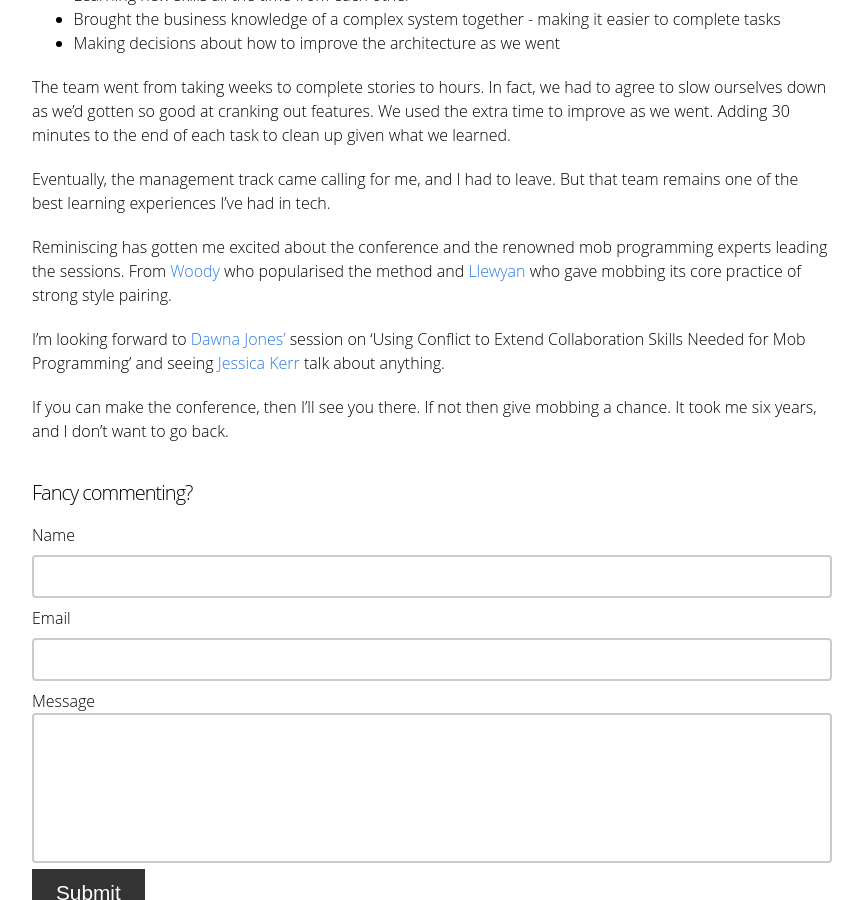
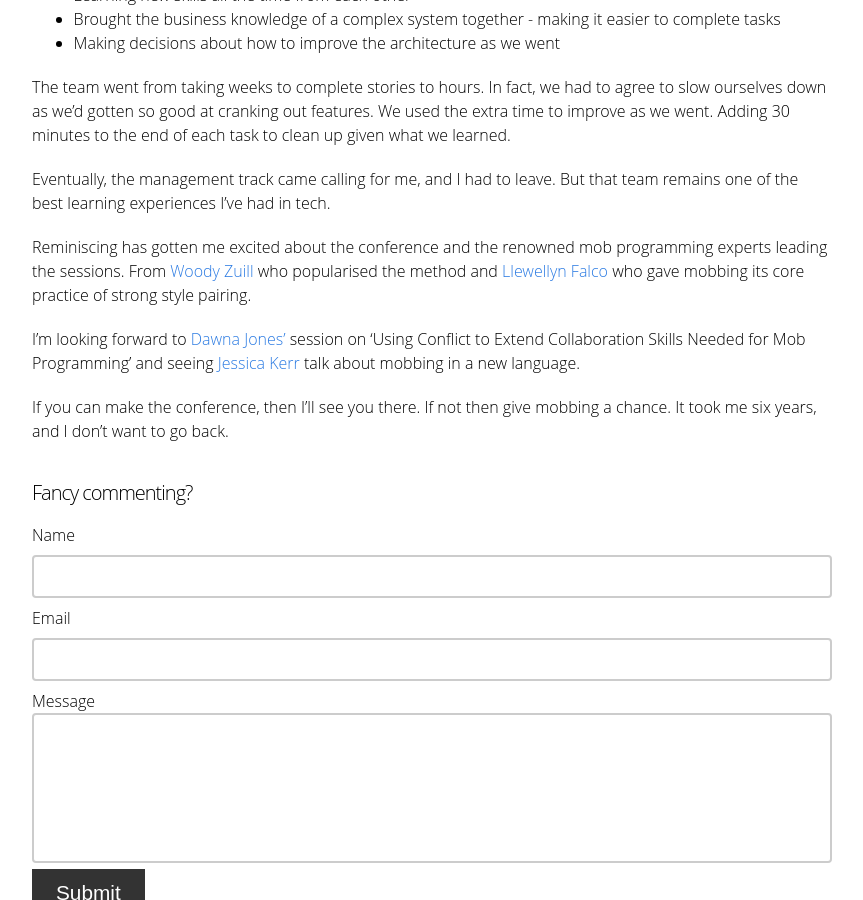
Before and after one commit to joejag/techblog, a Jekyll site: the page built from _posts/2018-02-07-how-i-learned-mobbing.md, in a window 1280 px wide and 900 px high, scrolled down 2045 px. Shown: the whole window, without its empty margins (208-1071 px from the left). Built offline with Jekyll 4.4.1, drawn with Linux system fonts in a browser that asks for light colours.

Commit message:
fix names

```diff
--- a/_posts/2018-02-07-how-i-learned-mobbing.md
+++ b/_posts/2018-02-07-how-i-learned-mobbing.md
@@ -51,8 +51,8 @@ The team went from taking weeks to complete stories to hours. In fact, we had to
 
 Eventually, the management track came calling for me, and I had to leave. But that team remains one of the best learning experiences I've had in tech.
 
-Reminiscing has gotten me excited about the conference and the renowned mob programming experts leading the sessions. From [Woody](https://agilegamesnewengland.com/index.php/mob-programming-conference/41-session/204-facilitation-techniques) who popularised the method and [Llewyan](https://agilegamesnewengland.com/index.php/mob-programming-conference/41-session/217-test-driven-dev-in-a-mob) who gave mobbing its core practice of strong style pairing.
+Reminiscing has gotten me excited about the conference and the renowned mob programming experts leading the sessions. From [Woody Zuill](https://agilegamesnewengland.com/index.php/mob-programming-conference/41-session/204-facilitation-techniques) who popularised the method and [Llewellyn Falco](https://agilegamesnewengland.com/index.php/mob-programming-conference/41-session/217-test-driven-dev-in-a-mob) who gave mobbing its core practice of strong style pairing.
 
-I'm looking forward to [Dawna Jones'](https://agilegamesnewengland.com/index.php/mob-programming-conference/41-session/220-using-conflict) session on 'Using Conflict to Extend Collaboration Skills Needed for Mob Programming' and seeing [Jessica Kerr](https://agilegamesnewengland.com/index.php/mob-programming-conference/41-session/209-coding-new-world-typescript) talk about anything.
+I'm looking forward to [Dawna Jones'](https://agilegamesnewengland.com/index.php/mob-programming-conference/41-session/220-using-conflict) session on 'Using Conflict to Extend Collaboration Skills Needed for Mob Programming' and seeing [Jessica Kerr](https://agilegamesnewengland.com/index.php/mob-programming-conference/41-session/209-coding-new-world-typescript) talk about mobbing in a new language.
 
 If you can make the conference, then I'll see you there. If not then give mobbing a chance. It took me six years, and I don't want to go back.
```
